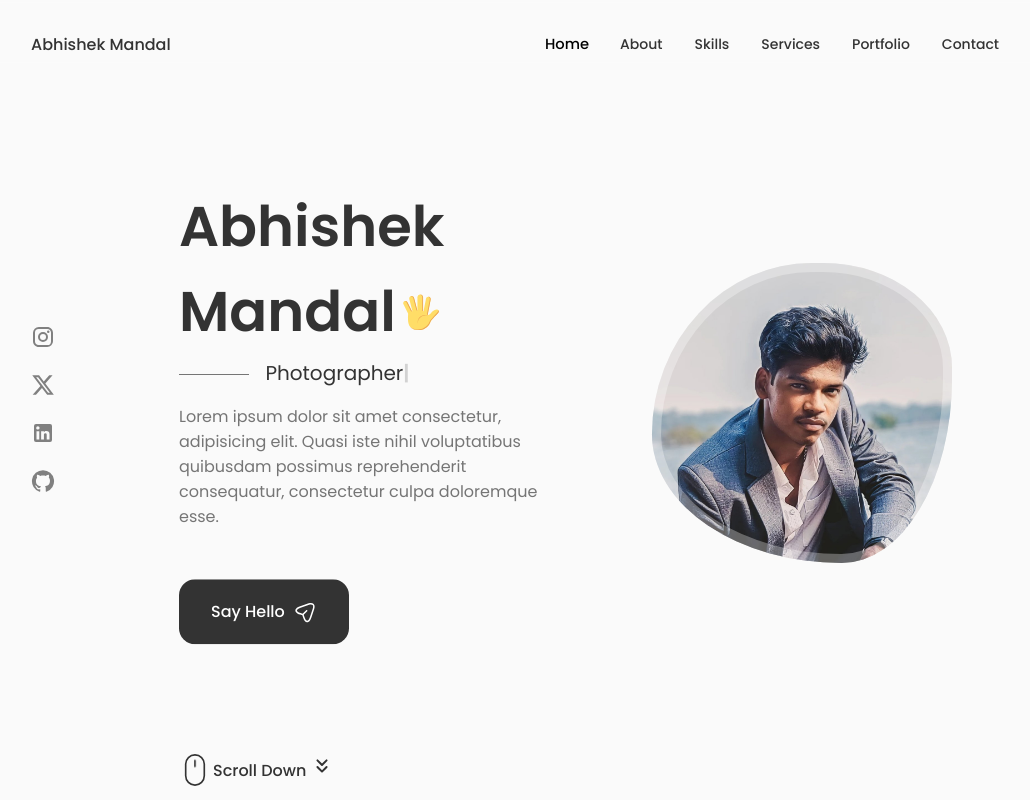
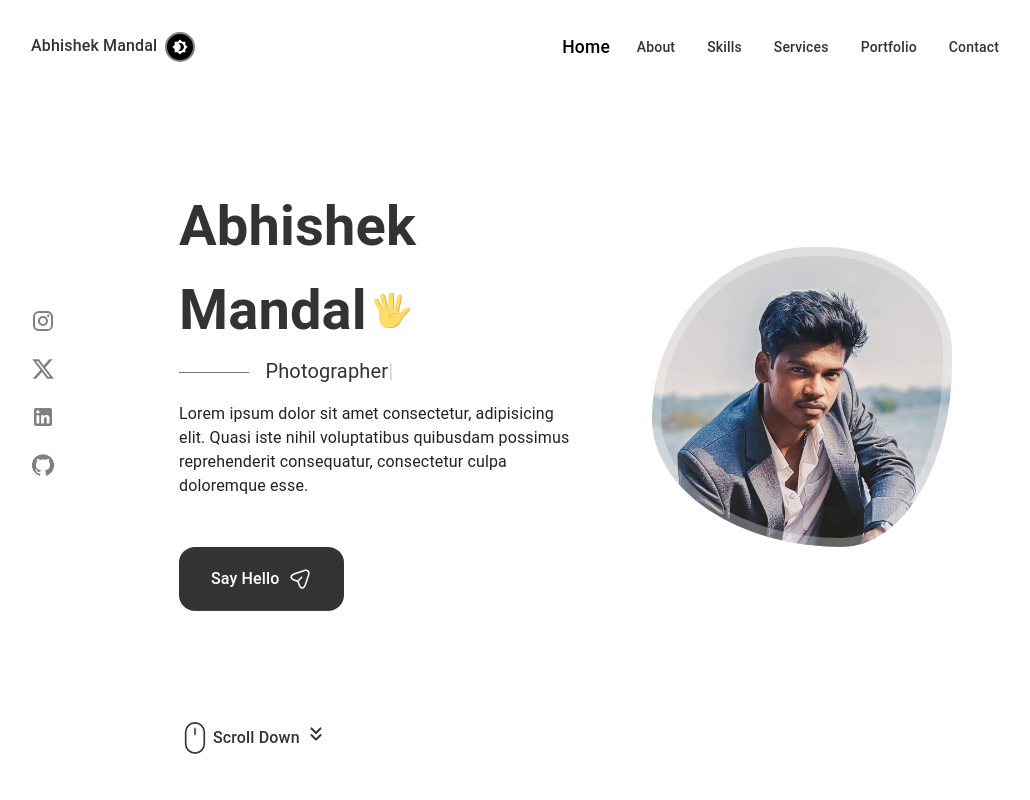
Before and after one commit to abhisheksmandal/portfolio, a React (Vite) app in the folder frontend/: page / in a window 1280 px wide. Shown: the top 800 px of the page, without its empty margins (125-1155 px from the left). Built offline with nearby package versions, Linux system fonts and the light colour scheme.

Commit message:
Changed CSS as required for Dark Mode, also some important changes in ToggleColorMode.jsx and MyApp.jsx

```diff
--- a/frontend/package.json
+++ b/frontend/package.json
@@ -1,7 +1,7 @@
 {
   "name": "frontend",
   "private": true,
-  "version": "1 .0.0",
+  "version": "1.0.0",
   "type": "module",
   "scripts": {
     "dev": "vite",
--- a/frontend/src/App.css
+++ b/frontend/src/App.css
@@ -14,6 +14,10 @@
   --text-color: hsl(var(--hue), var(--sat), 46%);
   --body-color: hsl(var(--hue), var(--sat), 98%);
   --container-color: #fff;
+
+  --header-border-color: 0 4px 4px -4px rgba(0, 0, 0, 0.15),
+    0 -4px 4px -4px rgba(0, 0, 0, 0.15);
+  --border-color: rgba(0, 0, 0, 0.1);
 
   /*========== Font and typography ==========*/
   --body-font: "Poppins", sans-serif;
@@ -115,6 +119,7 @@ img {
 
 /*=============== REUSABLE CSS CLASSES ===============*/
 .section {
+  /* box-shadow: 0 4px 4px -4px rgba(0, 0, 0, 0.15), 0 -4px 4px -4px rgba(0, 0, 0, 0.15); */
   padding: 6rem 0 2rem;
 }
 
--- a/frontend/src/MyApp.jsx
+++ b/frontend/src/MyApp.jsx
@@ -11,26 +11,33 @@ function MyApp() {
   const colorMode = React.useContext(ColorModeContext);
 
   return (
-    <Box display="flex" justifyContent="center">
+    <Box display="inline-block" justifyContent="center">
       <IconButton
-        onClick={colorMode.toggleColorMode}
+        onClick={(event) => {
+          event.preventDefault(); // Prevent default behavior
+          colorMode.toggleColorMode();
+        }}
         color="inherit"
+        size="small"
+        type="button"
         sx={{
           zIndex: 5,
-          // width: "200px",
-          // borderRadius: "25px",
           bgcolor: theme.palette.mode === "dark" ? "white" : "black",
+          marginLeft: "0.5rem",
+          border: "2px solid grey",
+          // padding: "6px", // Adjust padding to make it smaller
           "&:hover": {
             "& .MuiSvgIcon-root": {
               color: "grey",
             },
+            borderColor: theme.palette.mode === "dark" ? "white" : "black",
           },
         }}
       >
         {theme.palette.mode === "dark" ? (
-          <Brightness7Icon sx={{ color: "black" }} />
+          <Brightness7Icon sx={{ fontSize: "medium", color: "black" }} /> // Adjust fontSize to make icon smaller
         ) : (
-          <Brightness4Icon sx={{ color: "white" }} />
+          <Brightness4Icon sx={{ fontSize: "medium", color: "white" }} /> // Adjust fontSize to make icon smaller
         )}
       </IconButton>
     </Box>
--- a/frontend/src/ToggleColorMode.jsx
+++ b/frontend/src/ToggleColorMode.jsx
@@ -19,10 +19,45 @@ function ToggleColorMode() {
         const newMode = mode === "light" ? "dark" : "light";
         setMode(newMode);
         localStorage.setItem("colorMode", newMode);
+        updateAppStyles(newMode); // Update App styles when color mode changes
       },
     }),
     [mode]
   );
+
+  const updateAppStyles = (mode) => {
+    const root = document.documentElement;
+    const appStyles = getComputedStyle(root).getPropertyValue("--app-styles");
+    const cssVariables =
+      mode === "dark" ? darkModeCssVariables : lightModeCssVariables;
+
+    // Merge app styles with mode-specific CSS variables
+    root.style.cssText = `${appStyles}; ${cssVariables}`;
+  };
+
+  const lightModeCssVariables = `
+    --body-color: hsl(var(--hue), var(--sat), 98%);
+    --text-color: hsl(var(--hue), var(--sat), 46%);
+    --title-color: hsl(var(--hue), var(--sat), 20%);
+    /* Define other light mode variables here */
+    --title-color-dark: hsl(var(--hue), var(--sat), 0%);
+    --container-color: #ffffff;
+    --header-border-color: 0 4px 4px -4px rgba(0, 0, 0, 0.15),
+    0 -4px 4px -4px rgba(0, 0, 0, 0.15);
+    --border-color: rgba(0, 0, 0, 0.1);
+  `;
+
+  const darkModeCssVariables = `
+    --body-color: #121212;
+    --text-color: hsl(var(--hue), var(--sat), 80%);
+    --title-color: hsl(var(--hue), var(--sat), 90%);
+    /* Define other dark mode variables here */
+    --title-color-dark: hsl(var(--hue), var(--sat), 100%);
+    --container-color: dark;
+    --header-border-color: 0 4px 4px -4px rgba(255, 255, 255, 0.15),
+    0 -4px 4px -4px rgba(255, 255, 255, 0.15);
+    --border-color: rgba(255, 255, 255, 0.1);
+  `;
 
   const theme = React.useMemo(
     () =>
@@ -33,6 +68,11 @@ function ToggleColorMode() {
       }),
     [mode]
   );
+
+  // When component mounts, update App styles with the initial color mode
+  React.useEffect(() => {
+    updateAppStyles(mode);
+  }, []);
 
   return (
     <ColorModeContext.Provider value={colorMode}>
--- a/frontend/src/components/about/about.css
+++ b/frontend/src/components/about/about.css
@@ -18,7 +18,7 @@
 
 .about__box {
     background-color: var(--container-color);
-    border: 1px solid rgba(0, 0, 0, 0.1);
+    border: 1px solid var(--border-color);
     border-radius: 0.75rem;
     text-align: center;
     padding: 1rem 1.25rem;
--- a/frontend/src/components/contact/contact.css
+++ b/frontend/src/components/contact/contact.css
@@ -20,7 +20,7 @@
 
 .contact__card {
     background-color: var(--container-color);
-    border: 1px solid rgba(0, 0, 0, 0.1);
+    border: 1px solid var(--border-color);
     padding: 1rem;
     border-radius: 0.75rem;
     text-align: center;
--- a/frontend/src/components/header/Header.jsx
+++ b/frontend/src/components/header/Header.jsx
@@ -28,7 +28,7 @@ const Header = () => {
       <nav className="nav container">
         <a href="index.html" className="nav__logo">
           Abhishek Mandal
-          {/* <ToggleColorMode /> */}
+          <ToggleColorMode />
         </a>
 
         <Box className={Toggle ? "nav__menu show-menu" : "nav__menu"}>
--- a/frontend/src/components/header/header.css
+++ b/frontend/src/components/header/header.css
@@ -20,8 +20,8 @@
 
 .nav__logo,
 .nav__toggle {
-color: var(--title-color);
-font-weight: var(--font-medium);
+    color: var(--title-color);
+    font-weight: var(--font-medium);
 }
 
 .nav__list {
@@ -49,12 +49,12 @@ font-weight: var(--font-medium);
 .active-link,
 .nav__link:hover {
     color: var(--title-color-dark);
-    transform: scale(1.05);
+    transform: scale(1.25);
 }
 
 /* Change background header */
 .scroll-header {
-    box-shadow: 0 4px 4px -4px rgba(0, 0, 0, 0.15), 0 -4px 4px -4px rgba(0, 0, 0, 0.15);
+    box-shadow: var(--header-border-color)
     /* First shadow for the bottom, second shadow for the top */
     /* Horizontal | Vertical | Blur | Spread | Color */
 }
--- a/frontend/src/components/home/home.css
+++ b/frontend/src/components/home/home.css
@@ -151,11 +151,11 @@
 
     0%,
     100% {
-        transform: translateY(-20px);
+        transform: translateY(-0.5rem);
     }
 
     50% {
-        transform: translateY(20px);
+        transform: translateY(0.5rem);
     }
 }
 
--- a/frontend/src/components/services/services.css
+++ b/frontend/src/components/services/services.css
@@ -6,7 +6,7 @@
 
 .services__content {
     position: relative;
-    border: 1px solid rgba(0, 0, 0, 0.1);
+    border: 1px solid var(--border-color);
     background-color: var(--container-color);
     padding: 6rem 0 2rem 2.5rem;
     border-radius: 0.75rem;
--- a/frontend/src/components/skills/skills.css
+++ b/frontend/src/components/skills/skills.css
@@ -6,7 +6,7 @@
 
 .skills__content {
     background-color: var(--container-color);
-    border: 1px solid rgba(0, 0, 0, 0.1);
+    border: 1px solid var(--border-color);
     padding: 2rem 4rem;
     border-radius: 1.25rem;
 }
--- a/frontend/src/components/work/work.css
+++ b/frontend/src/components/work/work.css
@@ -20,7 +20,7 @@
     color: var(--container-color);
 
     /* personal adds */
-    box-shadow: 0 0 20px rgba(0, 0, 0, 0.1);
+    box-shadow: 0 0 20px var(--border-color);
     transform: scale(1.025);
     transition: box-shadow 0.25s, transform 0.25s;
 }
@@ -33,7 +33,7 @@
 
 .work__card {
     background-color: var(--container-color);
-    border: 1px solid rgba(0, 0, 0, 0.1);
+    border: 1px solid var(--border-color);
     padding: 1.25rem;
     border-radius: 1rem;
 }
```
